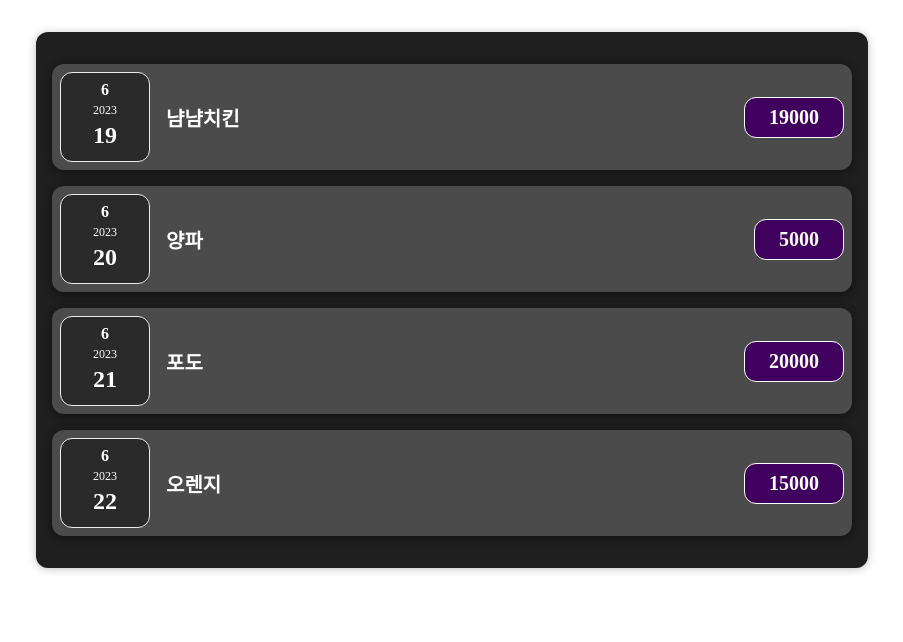
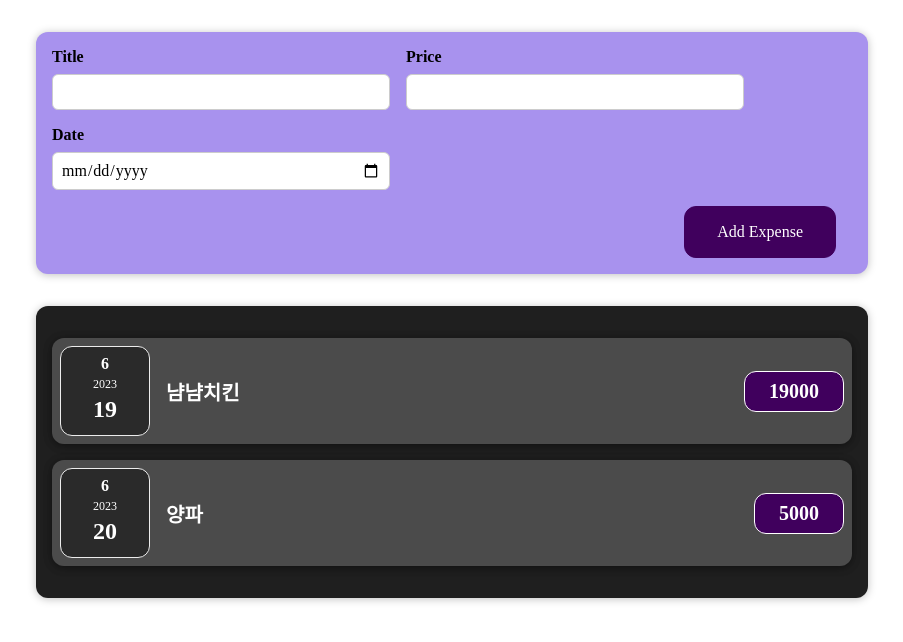
Before and after one commit to uBing9201/react-study, a React (Vite) app: page / in a window 1280 px wide. Shown: the top 642 px of the page, without its empty margins (188-1091 px from the left). Built offline with nearby package versions, Linux system fonts and the light colour scheme.

Commit message:
지출내역 입력창 제공

```diff
--- a/src/App.jsx
+++ b/src/App.jsx
@@ -1,18 +1,17 @@
 import './App.css';
 
 import ExpenseItem from './components/expenses/ExpenseItem';
-import NoName from './components/NoName';
+import NewExpense from './components/newExpense/NewExpense';
 
 function App() {
   const expenses = [
     { id: 1, title: '냠냠치킨', price: 19000, date: new Date(2023, 6, 19) },
     { id: 2, title: '양파', price: 5000, date: new Date(2023, 6, 20) },
-    { id: 3, title: '포도', price: 20000, date: new Date(2023, 6, 21) },
-    { id: 4, title: '오렌지', price: 15000, date: new Date(2023, 6, 22) },
   ];
 
   return (
     <>
+      <NewExpense />
       <div className='expenses'>
         {expenses.map((item) => (
           <ExpenseItem
--- /dev/null
+++ b/src/components/newExpense/ExpenseForm.css
@@ -0,0 +1,26 @@
+.new-expense__controls {
+  display: flex;
+  flex-wrap: wrap;
+  gap: 1rem;
+  margin-bottom: 1rem;
+  text-align: left;
+}
+
+.new-expense__control label {
+  font-weight: bold;
+  margin-bottom: 0.5rem;
+  display: block;
+}
+
+.new-expense__control input {
+  font: inherit;
+  padding: 0.5rem;
+  border-radius: 6px;
+  border: 1px solid #ccc;
+  width: 20rem;
+  max-width: 100%;
+}
+
+.new-expense__actions {
+  text-align: right;
+}
--- /dev/null
+++ b/src/components/newExpense/ExpenseForm.jsx
@@ -0,0 +1,28 @@
+import React from 'react';
+import './ExpenseForm.css';
+
+const ExpenseForm = () => {
+  return (
+    <form>
+      <div className='new-expense__controls'>
+        <div className='new-expense__control'>
+          <label>Title</label>
+          <input type='text' />
+        </div>
+        <div className='new-expense__control'>
+          <label>Price</label>
+          <input type='number' min='100' step='100' />
+        </div>
+        <div className='new-expense__control'>
+          <label>Date</label>
+          <input type='date' min='2019-01-01' max='2025-12-31' />
+        </div>
+      </div>
+      <div className='new-expense__actions'>
+        <button type='submit'>Add Expense</button>
+      </div>
+    </form>
+  );
+};
+
+export default ExpenseForm;
--- /dev/null
+++ b/src/components/newExpense/NewExpense.css
@@ -0,0 +1,38 @@
+.new-expense {
+  background-color: #a892ee;
+  padding: 1rem;
+  margin: 2rem auto;
+  width: 50rem;
+  max-width: 95%;
+  border-radius: 12px;
+  text-align: center;
+  box-shadow: 0 1px 8px rgba(0, 0, 0, 0.25);
+}
+
+.new-expense button {
+  font: inherit;
+  cursor: pointer;
+  padding: 1rem 2rem;
+  border: 1px solid #40005d;
+  background-color: #40005d;
+  color: white;
+  border-radius: 12px;
+  margin-right: 1rem;
+}
+
+.new-expense button:hover,
+.new-expense button:active {
+  background-color: #510674;
+  border-color: #510674;
+}
+
+.new-expense button.alternative {
+  color: #220131;
+  border-color: transparent;
+  background-color: transparent;
+}
+
+.new-expense button.alternative:hover,
+.new-expense button.alternative:active {
+  background-color: #ddb3f8;
+}
--- /dev/null
+++ b/src/components/newExpense/NewExpense.jsx
@@ -0,0 +1,13 @@
+import React from 'react';
+import './NewExpense.css';
+import ExpenseForm from './ExpenseForm';
+
+const NewExpense = () => {
+  return (
+    <div className='new-expense'>
+      <ExpenseForm />
+    </div>
+  );
+};
+
+export default NewExpense;
```
